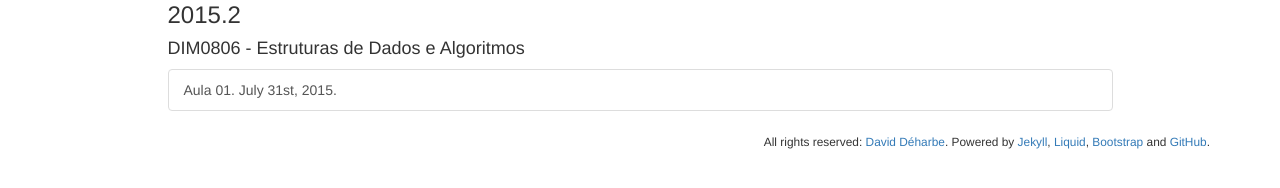
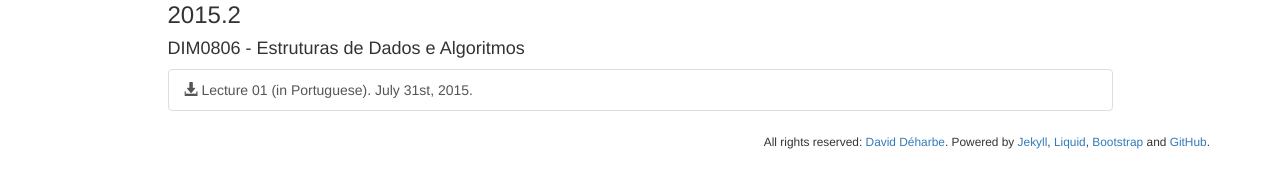
Before and after one commit to DavidDeharbe/DavidDeharbe.github.io, a Jekyll site: the page built from lectures.html, in a window 1280 px wide. Shown: the part 252-440 px from the top of the page. Built offline with Jekyll 4.4.1, drawn with Linux system fonts in a browser that asks for light colours; Markdown is read by kramdown in place of the engine named in the settings.

Commit message:
added glyphicon for downloadable item

```diff
--- a/lectures.html
+++ b/lectures.html
@@ -17,5 +17,5 @@
 <h4>DIM0806 - Estruturas de Dados e Algoritmos</h4>
 
 <div class="list-group">
-  <a href="{{ site.url }}/downloads/lectures/2015.2/dim0806/aula01.pdf" class="list-group-item">Aula 01. July 31st, 2015.</a>
+  <a href="{{ site.url }}/downloads/lectures/2015.2/dim0806/aula01.pdf" class="list-group-item"><span class="glyphicon glyphicon-download-alt"></span> Lecture 01 (in Portuguese). July 31st, 2015.</a>
 </div>
```
